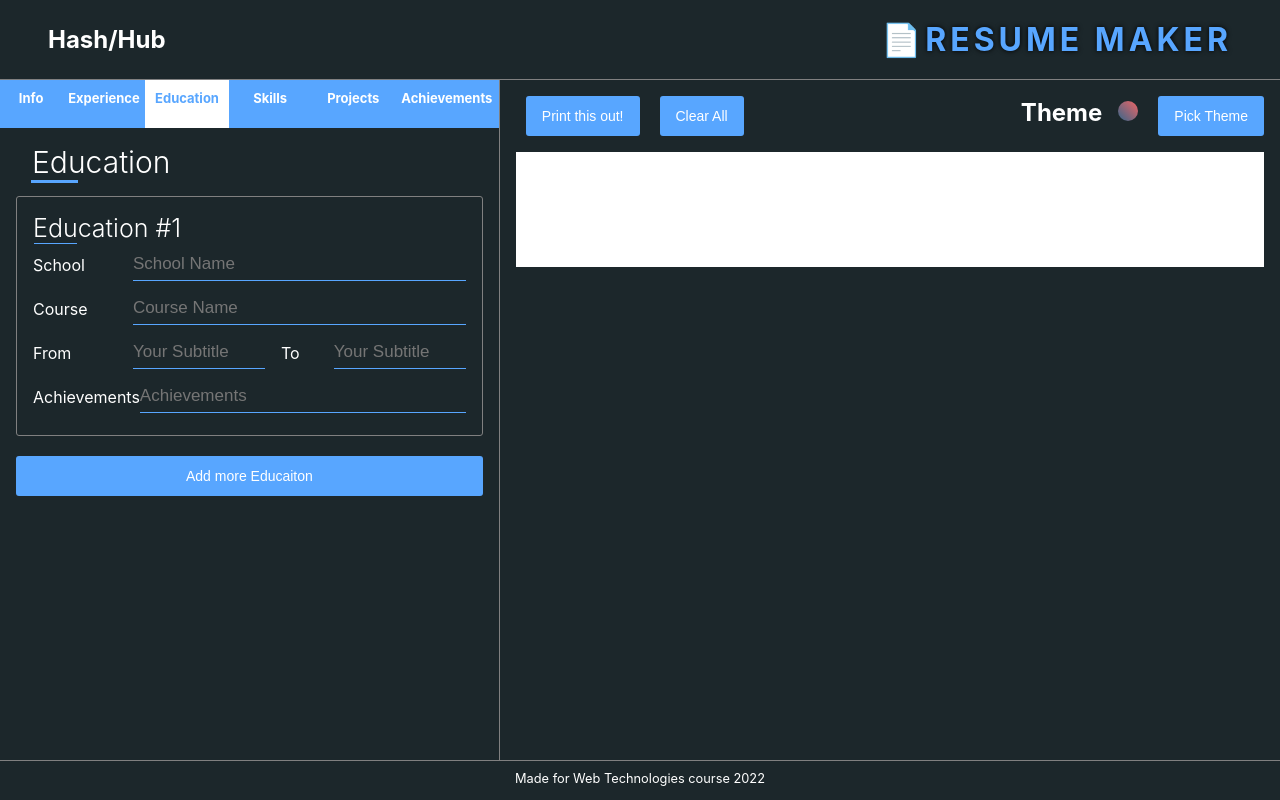
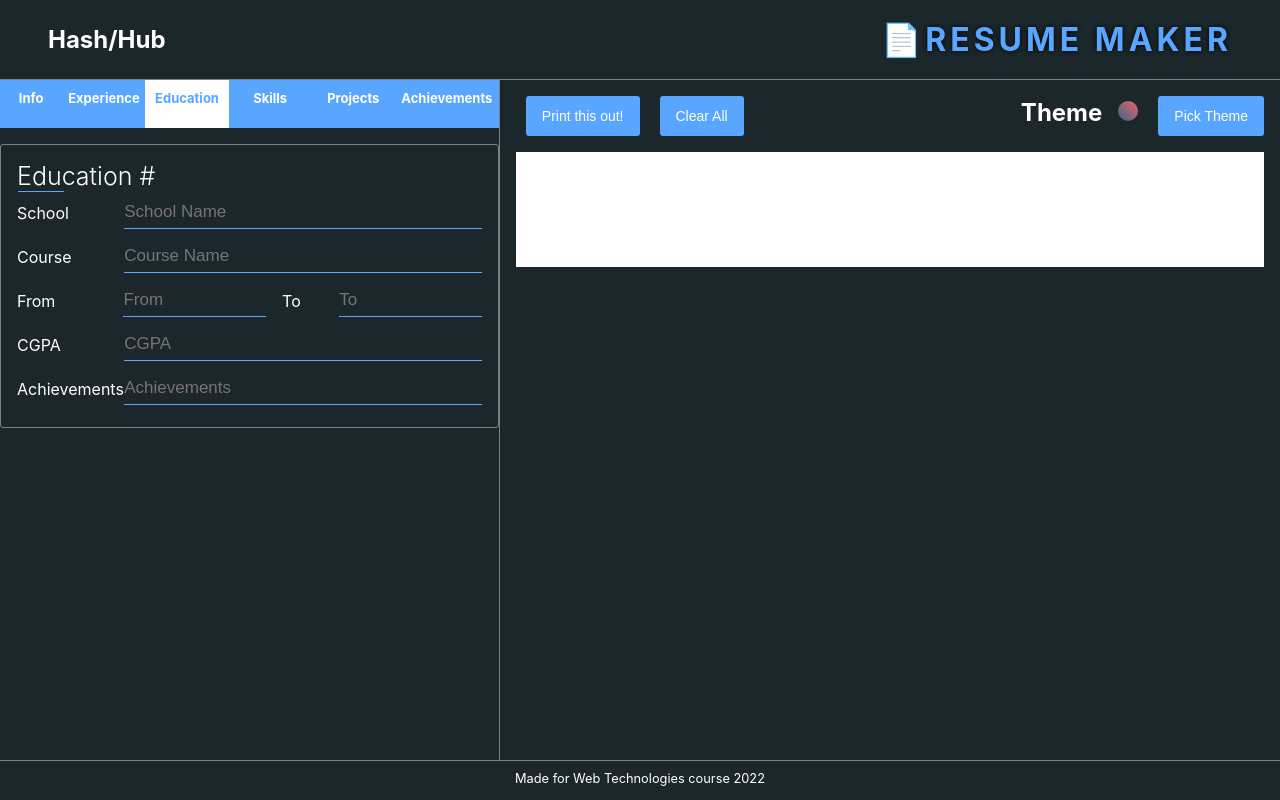
Before and after one commit to Saksham-13/ResumeMaker, a React (Create React App) app: page / in a window 1280 px wide. Both pictures are taken after a click on the item "Education". Built offline with nearby package versions, Linux system fonts and the light colour scheme.

Commit message:
educatio.jsx

```diff
--- a/src/component/Education.jsx
+++ b/src/component/Education.jsx
@@ -1,66 +1,92 @@
-import React,{useState} from 'react'
-import "./Homepage.css"
+import React, { useState } from 'react';
+import "./Homepage.css";
 
-function Edu({number,edu,setedu,school,course,from,to,ach,id}){
-    const updateData = (id,field,data)=> {
-        let updatededu = edu[id]
+function Edu({ number, edu, setedu, school, course, from, to, ach, id, cgpa }) {
+    const updateData = (id, field, data) => {
+        let updatededu = edu[id];
         updatededu = {
             ...updatededu,
-            [field]:data,
+            [field]: data,
+        };
+        setedu({ ...edu, [id]: updatededu });
     }
-        setedu({...edu,[id]:updatededu})
+
+    // Validation function for CGPA
+    const validateCGPA = (value) => {
+        const cgpaRegex = /^([0-9]{1,2}(\.[0-9]{1,2})?|100)$/;
+        return cgpaRegex.test(value);
     }
-    return(
+
+    return (
         <>
             <div className="form experience">
-            <h2>Education #{number} </h2>
+  <h2>Education #{number}</h2>
   <div className="input-box">
     <span className="details">School</span>
-                <input type="text" placeholder="School Name" value={school} onChange={e=>updateData(id,'school',e.target.value)} />
+    <input
+      type="text"
+      placeholder="School Name"
+      value={school}
+      onChange={(e) => updateData(id, 'school', e.target.value)}
+    />
   </div>
   <div className="input-box">
     <span className="details">Course</span>
-                <input type="text" placeholder="Course Name"
-                value={course} onChange={e=>updateData(id,'course',e.target.value)}/>
+    <input
+      type="text"
+      placeholder="Course Name"
+      value={course}
+      onChange={(e) => updateData(id, 'course', e.target.value)}
+    />
   </div>
   <div className="input-box">
     <span className="details">From</span>
-                <input type="text" placeholder="Your Subtitle" style={{ width: '50%', marginLeft: '1.3rem' }} value={from} onChange={e=>updateData(id,'from',e.target.value)}/>
-                <span className="details" style={{ marginLeft: '1rem', width: '20%' }} >To</span>
-                <input type="text" placeholder="Your Subtitle" style={{ width: '50%', marginLeft: '0' }} value={to} onChange={e=>updateData(id,'to',e.target.value)}/>
+    <input
+      type="text"
+      placeholder="From"
+      style={{ width: '50%', marginLeft: '1.3rem' }}
+      value={from}
+      onChange={(e) => updateData(id, 'from', e.target.value)}
+    />
+    <span className="details" style={{ marginLeft: '1rem', width: '20%' }}>
+      To
+    </span>
+    <input
+      type="text"
+      placeholder="To"
+      style={{ width: '50%', marginLeft: '0' }}
+      value={to}
+      onChange={(e) => updateData(id, 'to', e.target.value)}
+    />
+  </div>
+  <div className="input-box">
+    <span className="details">CGPA</span>
+    <input
+      type="text"
+      placeholder="CGPA"
+      value={cgpa}
+      onChange={(e) => updateData(id, 'cgpa', e.target.value)}
+      onBlur={(e) => {
+        if (!validateCGPA(e.target.value)) {
+          // Handle invalid CGPA input, e.g., show an error message
+          alert('Invalid CGPA. Please enter a valid CGPA.');
+        }
+      }}
+    />
   </div>
   <div className="input-box">
     <span className="details">Achievements</span>
-                <input type="text" placeholder="Achievements" value={ach} onChange={e=>updateData(id,'ach',e.target.value)}/>
+    <input
+      type="text"
+      placeholder="Achievements"
+      value={ach}
+      onChange={(e) => updateData(id, 'ach', e.target.value)}
+    />
   </div>
 </div>
+
         </>
-    )
-}
-function Education({edu,setedu}) {
-    const [index,setIndex] = useState(2)
-    const createNewEdu = (edu,index) => {
-        setedu({
-            ...edu,
-            [`edu_${index}`]:{
-                school: '',
-                course: '',
-                from: '',
-                to: '',
-                ach: '',
-            }
-        })
-        setIndex(index =>index+1)
-    }
-    return (
-        <div className="form education">
-            <h1 className="heading" >Education</h1>
-            {Object.keys(edu).map((eduid,index) => {
-                return <Edu key={index+1} number={index+1} edu={edu} id={eduid} school={edu[eduid].school} setedu={setedu} course={edu[eduid].course} from={edu[eduid].from} to={edu[eduid].to} ach={edu[eduid].ach}></Edu>
-            })}
-        <button className="add-edu-button" onClick={()=>createNewEdu(edu,index)} style={{marginTop:'20px'}}>Add more Educaiton</button>
-        </div>
-    )
+    );
 }
 
-export default Education
+export default Edu;
```
Lines whose indentation alone changed are shown as unchanged.
